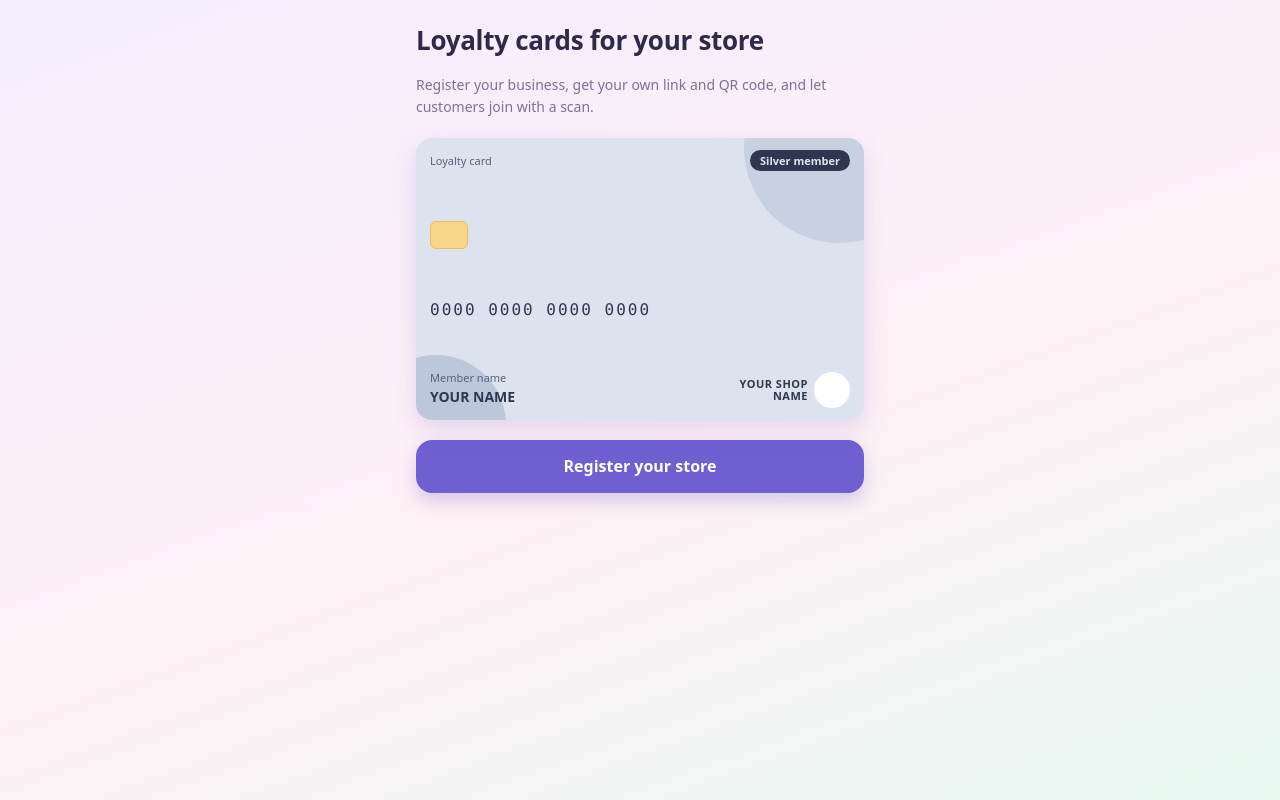
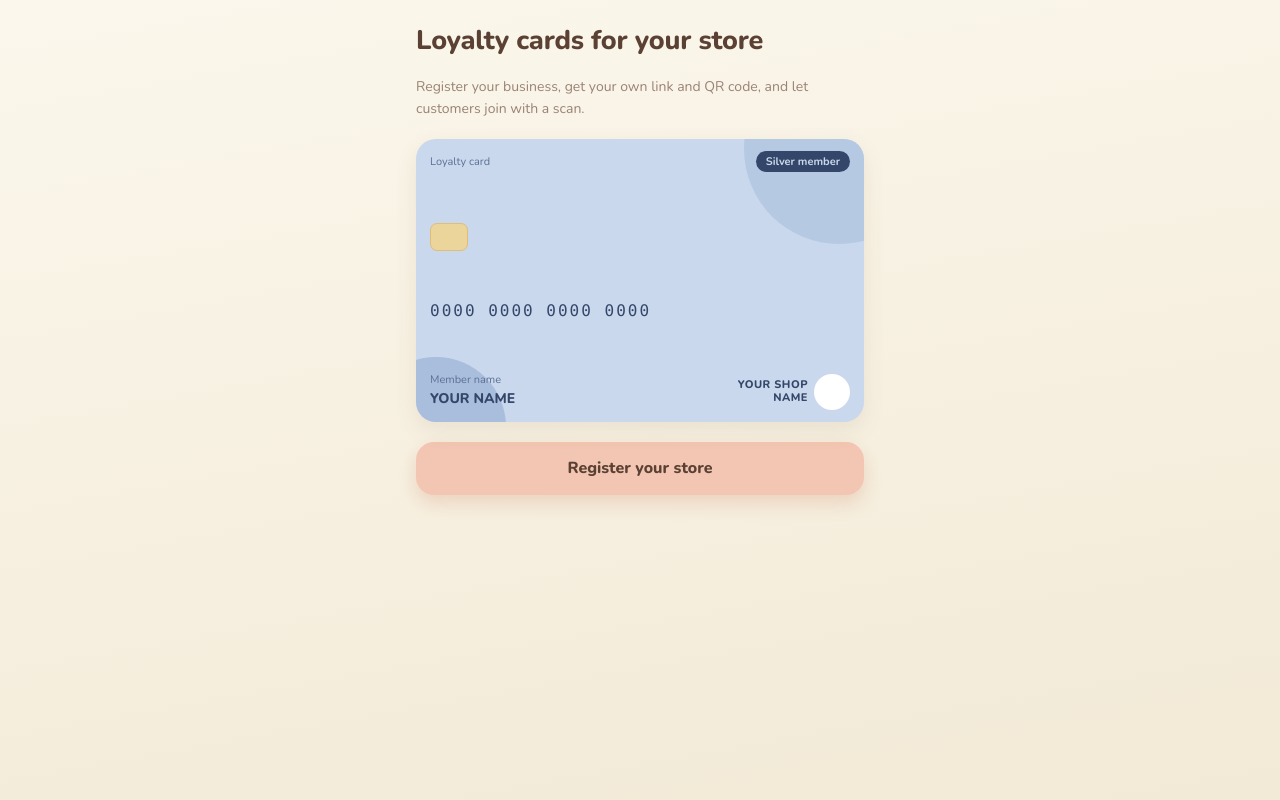
Before and after one commit to nexussupporth2-web/loyalty-platform, a Next.js app: page / in a window 1280 px wide. Built offline with nearby package versions, Linux system fonts and the light colour scheme.

Commit message:
Update globals.css

```diff
--- a/app/globals.css
+++ b/app/globals.css
@@ -1,59 +1,63 @@
+@import url('https://fonts.googleapis.com/css2?family=Nunito:wght@400;600;700;800&display=swap');
+
 *{box-sizing:border-box}
 :root{
-  --bg1:#F4EEFF;--bg2:#FFF0F5;--bg3:#E9FAF3;
-  --card:#FFFFFF;--tx:#2F2A4A;--tx2:#7A7396;--bd:#E4DBF7;
-  --pri:#6F5FCF;--pt:#FFFFFF;--soft:#EFE9FF;
+  --bg1:#FBF7EC;--bg2:#F6EFDF;--bg3:#F2E9D6;
+  --card:#FFFDF7;--tx:#5B4034;--tx2:#9A8374;--bd:#EADFC8;
+  --pri:#F2C6B2;--pt:#5B4034;--soft:#F8E6DC;--link:#A5613F;
+  --shadow:0 8px 22px rgba(120,90,60,.10);
 }
 @media(prefers-color-scheme:dark){
   :root{
-    --bg1:#1D1A2E;--bg2:#241E33;--bg3:#1A2530;
-    --card:#2A2640;--tx:#F2EEFF;--tx2:#B7AFD6;--bd:#40396A;
-    --pri:#BBA9FF;--pt:#2A2050;--soft:#352F55;
+    --bg1:#2A221E;--bg2:#2F2621;--bg3:#27201C;
+    --card:#392F29;--tx:#F6EBDD;--tx2:#BCA899;--bd:#4F4238;
+    --pri:#F2C6B2;--pt:#4A3027;--soft:#4A3A32;--link:#F2C6B2;
+    --shadow:0 8px 22px rgba(0,0,0,.25);
   }
 }
 body{
   margin:0;min-height:100vh;color:var(--tx);
-  background:linear-gradient(160deg,var(--bg1) 0%,var(--bg2) 55%,var(--bg3) 100%) fixed;
-  font:16px/1.55 ui-rounded,"SF Pro Rounded",system-ui,-apple-system,"Segoe UI",Roboto,sans-serif;
+  background:linear-gradient(170deg,var(--bg1) 0%,var(--bg2) 60%,var(--bg3) 100%) fixed;
+  font:16px/1.55 'Nunito',ui-rounded,system-ui,-apple-system,'Segoe UI',Roboto,sans-serif;
 }
-a{color:var(--pri);font-weight:500}
+a{color:var(--link);font-weight:600}
 .wrap{max-width:480px;margin:0 auto;padding:20px 16px 56px}
-h1{font-size:26px;margin:0 0 8px;letter-spacing:-.3px}
-h2{font-size:18px;margin:26px 0 10px}
+h1{font-size:27px;margin:0 0 8px;font-weight:800;letter-spacing:-.2px}
+h2{font-size:18px;margin:26px 0 10px;font-weight:800}
 .sub{color:var(--tx2);font-size:14px}
-label{display:block;font-size:14px;color:var(--tx2);margin:14px 0 4px}
+label{display:block;font-size:14px;font-weight:600;color:var(--tx2);margin:14px 0 4px}
 input,textarea,select{
-  width:100%;border:1.5px solid var(--bd);border-radius:14px;padding:12px 14px;
+  width:100%;border:1.5px solid var(--bd);border-radius:16px;padding:12px 14px;
   background:var(--card);color:var(--tx);font:inherit;outline:none;
 }
-input:focus,textarea:focus,select:focus{border-color:var(--pri);box-shadow:0 0 0 4px var(--soft)}
-details{box-shadow:0 4px 14px rgba(111,95,207,.08)}
+input:focus,textarea:focus,select:focus{border-color:#DDA68E;box-shadow:0 0 0 4px var(--soft)}
+details{box-shadow:var(--shadow)}
 .btn{
   display:block;width:100%;text-align:center;background:var(--pri);color:var(--pt);
-  border:0;border-radius:16px;padding:14px 16px;font:inherit;font-weight:700;
-  text-decoration:none;cursor:pointer;box-shadow:0 8px 18px rgba(111,95,207,.28);
+  border:0;border-radius:18px;padding:14px 16px;font:inherit;font-weight:800;
+  text-decoration:none;cursor:pointer;box-shadow:0 8px 18px rgba(214,150,120,.32);
 }
 .btn[style*="transparent"]{box-shadow:none}
 .btn:disabled{opacity:.55;cursor:not-allowed;box-shadow:none}
-.msg{padding:12px 14px;border-radius:14px;font-size:14px;margin:12px 0;word-break:break-all}
-.err{background:#FFE3E8;color:#8A2B43}
-.ok{background:#DDF6EA;color:#1F6B4C}
+.msg{padding:12px 14px;border-radius:16px;font-size:14px;margin:12px 0;word-break:break-all}
+.err{background:#F7D7D1;color:#8A3A32}
+.ok{background:#D8EBE4;color:#2F5E50}
 .head{display:flex;align-items:center;gap:12px;margin-bottom:8px}
 .head h1{margin:0}
 .logo-lg{
   width:64px;height:64px;border-radius:50%;object-fit:cover;background:#fff;
-  border:3px solid #fff;box-shadow:0 4px 12px rgba(111,95,207,.22);
+  border:3px solid #fff;box-shadow:0 4px 12px rgba(120,90,60,.18);
 }
 
-/* loyalty card: pastel tiers */
+/* loyalty card: planner pastels */
 .lc{
-  --c1:#DDE3EE;--c2:#C5CEE0;--c3:#B3BED6;--ct:#2E3650;--ct2:#56607D;
+  --c1:#C9D8EC;--c2:#B3C7E2;--c3:#9FB6D7;--ct:#34476A;--ct2:#5D7096;
   position:relative;overflow:hidden;width:100%;aspect-ratio:85.6/53.98;
-  border-radius:16px;padding:12px 14px;background:var(--c1);color:var(--ct);
-  box-shadow:0 10px 24px rgba(111,95,207,.18);
+  border-radius:20px;padding:12px 14px;background:var(--c1);color:var(--ct);
+  box-shadow:var(--shadow);
 }
-.lc[data-t="Gold"]{--c1:#FFE9C2;--c2:#FFD592;--c3:#F7C873;--ct:#5A3B0C;--ct2:#80602A}
-.lc[data-t="Platinum"]{--c1:#D3F2E7;--c2:#ADE6D3;--c3:#92D9C1;--ct:#0F4A3A;--ct2:#34705F}
+.lc[data-t="Gold"]{--c1:#F7DCC5;--c2:#F2C9A8;--c3:#E9B98F;--ct:#5B3A22;--ct2:#86603F}
+.lc[data-t="Platinum"]{--c1:#CBE5E0;--c2:#B2D8D1;--c3:#98CBC2;--ct:#24514B;--ct2:#4E7A73}
 .circ{position:absolute;border-radius:50%}
 .c1{width:190px;height:190px;background:var(--c2);right:-70px;top:-85px;opacity:.85}
 .c2{width:140px;height:140px;background:var(--c3);left:-50px;bottom:-75px;opacity:.75}
@@ -61,10 +65,10 @@ details{box-shadow:0 4px 14px rgba(111,95,207,.08)}
 .row{display:flex;justify-content:space-between;align-items:center}
 .row.end{align-items:flex-end}
 .sm{font-size:11px;color:var(--ct2)}
-.badge{background:var(--ct);color:var(--c1);font-size:11px;font-weight:600;padding:2px 10px;border-radius:12px}
-.chip{width:38px;height:28px;border-radius:6px;background:#F7D58B;border:1px solid #EDBF5C}
+.badge{background:var(--ct);color:var(--c1);font-size:11px;font-weight:700;padding:2px 10px;border-radius:12px}
+.chip{width:38px;height:28px;border-radius:7px;background:#EBD59B;border:1px solid #DDBF7A}
 .num{margin:0;font:16px ui-monospace,Menlo,Consolas,monospace;letter-spacing:2px}
-.mn{font-size:14px;font-weight:700}
-.sn{display:flex;flex-direction:column;text-align:right;font-size:11px;font-weight:700;line-height:1.15;letter-spacing:.5px;max-width:110px}
+.mn{font-size:14px;font-weight:800}
+.sn{display:flex;flex-direction:column;text-align:right;font-size:11px;font-weight:800;line-height:1.15;letter-spacing:.5px;max-width:110px}
 .lg{width:36px;height:36px;border-radius:50%;background:#fff;overflow:hidden;flex:none}
 .lg img{width:100%;height:100%;object-fit:cover;display:block}
```
